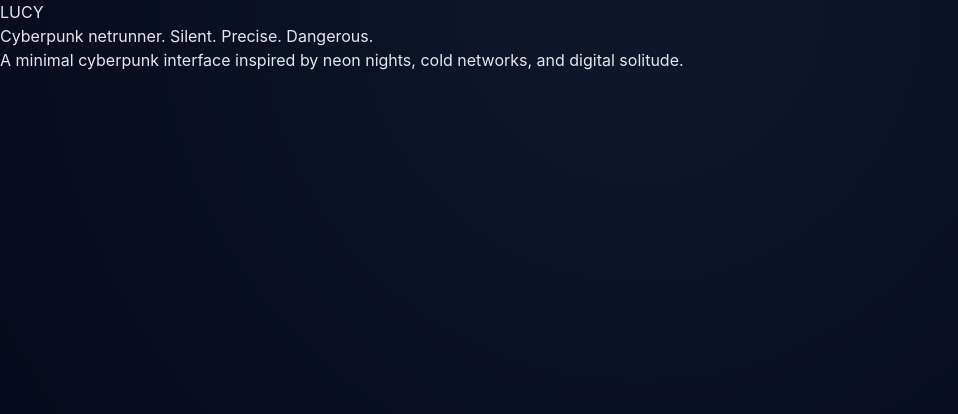
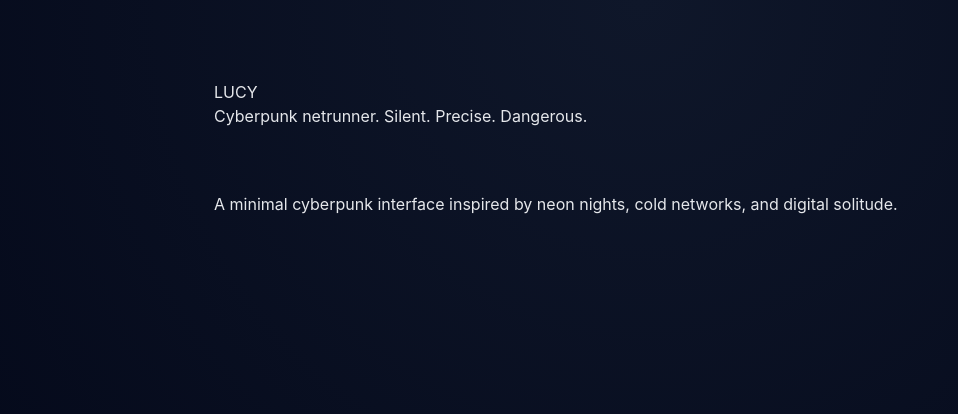
Before and after one commit to thanzero0/LucyWeb, a Next.js app in the folder zero/: page / in a window 1280 px wide. Shown: the top 414 px of the page, without its empty margins (0-958 px from the left). Built offline with nearby package versions, Linux system fonts and the light colour scheme.

Commit message:
edit global css layout

```diff
--- a/zero/src/app/globals.css
+++ b/zero/src/app/globals.css
@@ -17,3 +17,14 @@ body {
   background: radial-gradient(circle at top, #0f172a, #020617);
   color: #e5e7eb;
 }
+
+/* LAYOUT */
+.container {
+  min-height: 100vh;
+  padding: 80px 24px;
+  display: flex;
+  flex-direction: column;
+  gap: 64px;
+  max-width: 900px;
+  margin: 0 auto;
+}
```
